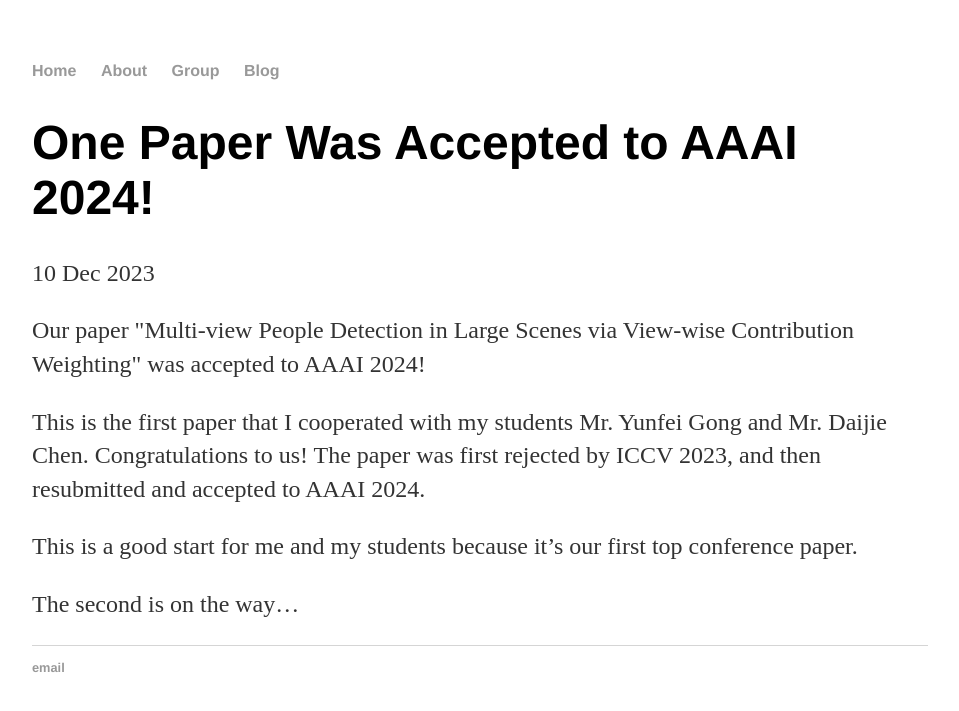
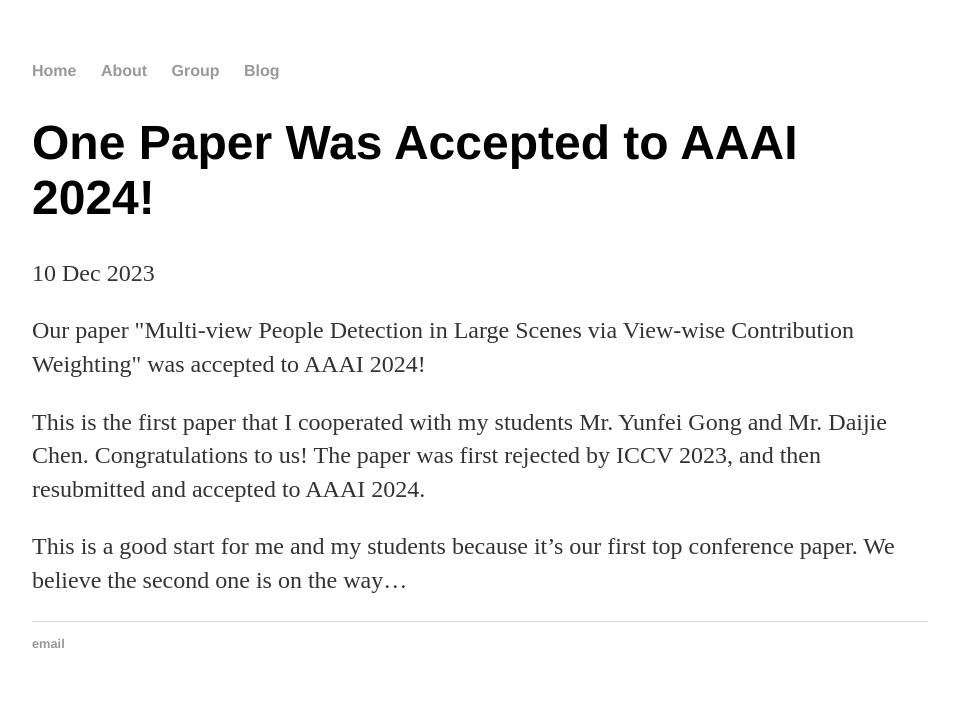
Before and after one commit to zqyq/zqyq.github.io, a Jekyll site: the page built from _posts/2023-12-10-AAAI24.md, in a window 1280 px wide. Shown: the top 711 px of the page, without its empty margins (160-1119 px from the left). Built offline with Jekyll 4.4.1, drawn with Linux system fonts in a browser that asks for light colours.

Commit message:
Update 2023-12-10-AAAI24.md

```diff
--- a/_posts/2023-12-10-AAAI24.md
+++ b/_posts/2023-12-10-AAAI24.md
@@ -11,5 +11,4 @@
 The paper was first rejected by ICCV 2023, and then resubmitted and accepted to AAAI 2024.
 
 This is a good start for me and my students because it's our first top conference paper.
-
-The second is on the way...
+We believe the second one is on the way...
```
